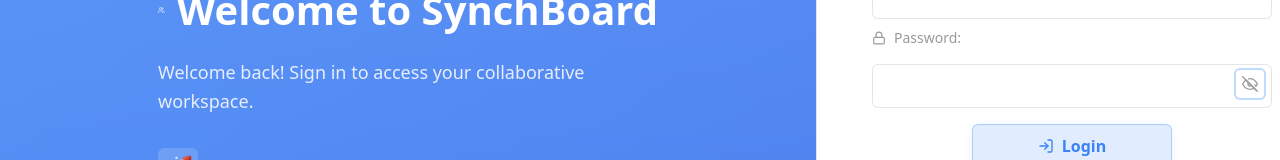
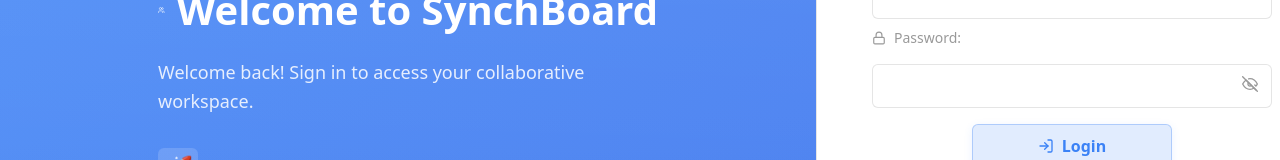
Before and after one commit to sagi-menahem/SynchBoard, a React (Vite) app in the folder frontend/: page /auth in a window 1280 px wide. Both pictures are taken after a click on the button 1250 px from the left and 341 px from the top of the page. Shown: the part 257-417 px from the top of the page. Built offline with nearby package versions, Linux system fonts and the light colour scheme; no server answers.

Commit message:
style: Refactor toggle button styles in PasswordInput for improved interaction and consistency

```diff
--- a/frontend/src/shared/ui/components/forms/PasswordInput.module.scss
+++ b/frontend/src/shared/ui/components/forms/PasswordInput.module.scss
@@ -36,34 +36,39 @@
   top: 50%;
   inset-inline-end: 8px;
   transform: translateY(-50%);
-  @include theme.interactive-button;
   padding: theme.$spacing-1-5;
-  @include theme.rounded-small;
   @include theme.flex-center;
   min-width: 24px;
   min-height: 24px;
   @include theme.smooth-transition;
   color: theme.$text-muted;
-  background-color: transparent;
-  border: none;
-  will-change: opacity;
+  cursor: pointer;
+
+  // Override Button component styles - no background or border
+  background: transparent !important;
+  background-color: transparent !important;
+  border: none !important;
+  box-shadow: none !important;
 
   &:hover:not(:disabled) {
-    opacity: 0.8;
+    opacity: 0.7;
     transform: translateY(-50%) !important;
-    background-color: transparent;
+    background: transparent !important;
+    background-color: transparent !important;
   }
 
-  &:focus {
-    outline: none;
+  &:focus,
+  &:focus-visible {
+    outline: none !important;
     opacity: 1;
-    box-shadow: 0 0 0 2px theme.$primary-light;
     transform: translateY(-50%) !important;
+    background: transparent !important;
+    box-shadow: none !important;
   }
 
   &:active:not(:disabled) {
-    opacity: 0.6;
-    transform: translateY(-50%) !important;
+    opacity: 0.5;
+    transform: translateY(-50%) scale(0.9) !important;
   }
 
   &:disabled {
--- a/frontend/src/shared/ui/components/forms/PasswordInput.tsx
+++ b/frontend/src/shared/ui/components/forms/PasswordInput.tsx
@@ -1,9 +1,25 @@
+import { AnimatePresence, motion } from 'framer-motion';
 import React, { useState } from 'react';
 
 import { useTranslation } from 'react-i18next';
 
 import Button from './Button';
 import styles from './PasswordInput.module.scss';
+
+// Animation variants for the eye icon
+const iconVariants = {
+  initial: { opacity: 0, scale: 0.8 },
+  animate: {
+    opacity: 1,
+    scale: 1,
+    transition: { duration: 0.15, ease: 'easeOut' as const },
+  },
+  exit: {
+    opacity: 0,
+    scale: 0.8,
+    transition: { duration: 0.1, ease: 'easeIn' as const },
+  },
+};
 
 /**
  * Props for the PasswordInput component.
@@ -138,11 +154,31 @@ export const PasswordInput: React.FC<PasswordInputProps> = ({
         aria-label={showPassword ? t('common:form.hidePassword') : t('common:form.showPassword')}
         tabIndex={-1}
       >
-        {showPassword ? (
-          <EyeOffIcon className={styles.eyeIcon} />
-        ) : (
-          <EyeIcon className={styles.eyeIcon} />
-        )}
+        <AnimatePresence mode="wait" initial={false}>
+          {showPassword ? (
+            <motion.span
+              key="eye-off"
+              variants={iconVariants}
+              initial="initial"
+              animate="animate"
+              exit="exit"
+              style={{ display: 'flex' }}
+            >
+              <EyeOffIcon className={styles.eyeIcon} />
+            </motion.span>
+          ) : (
+            <motion.span
+              key="eye"
+              variants={iconVariants}
+              initial="initial"
+              animate="animate"
+              exit="exit"
+              style={{ display: 'flex' }}
+            >
+              <EyeIcon className={styles.eyeIcon} />
+            </motion.span>
+          )}
+        </AnimatePresence>
       </Button>
     </div>
   );
```
